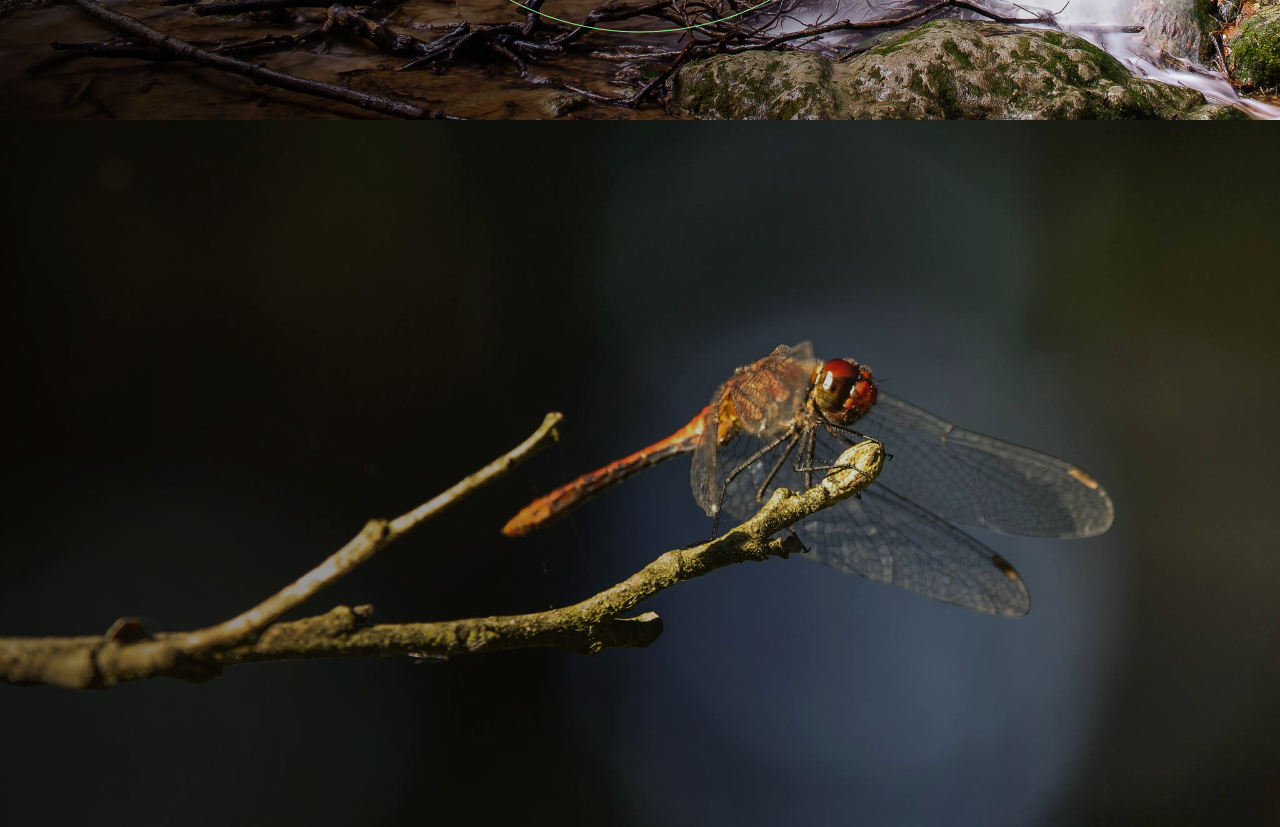
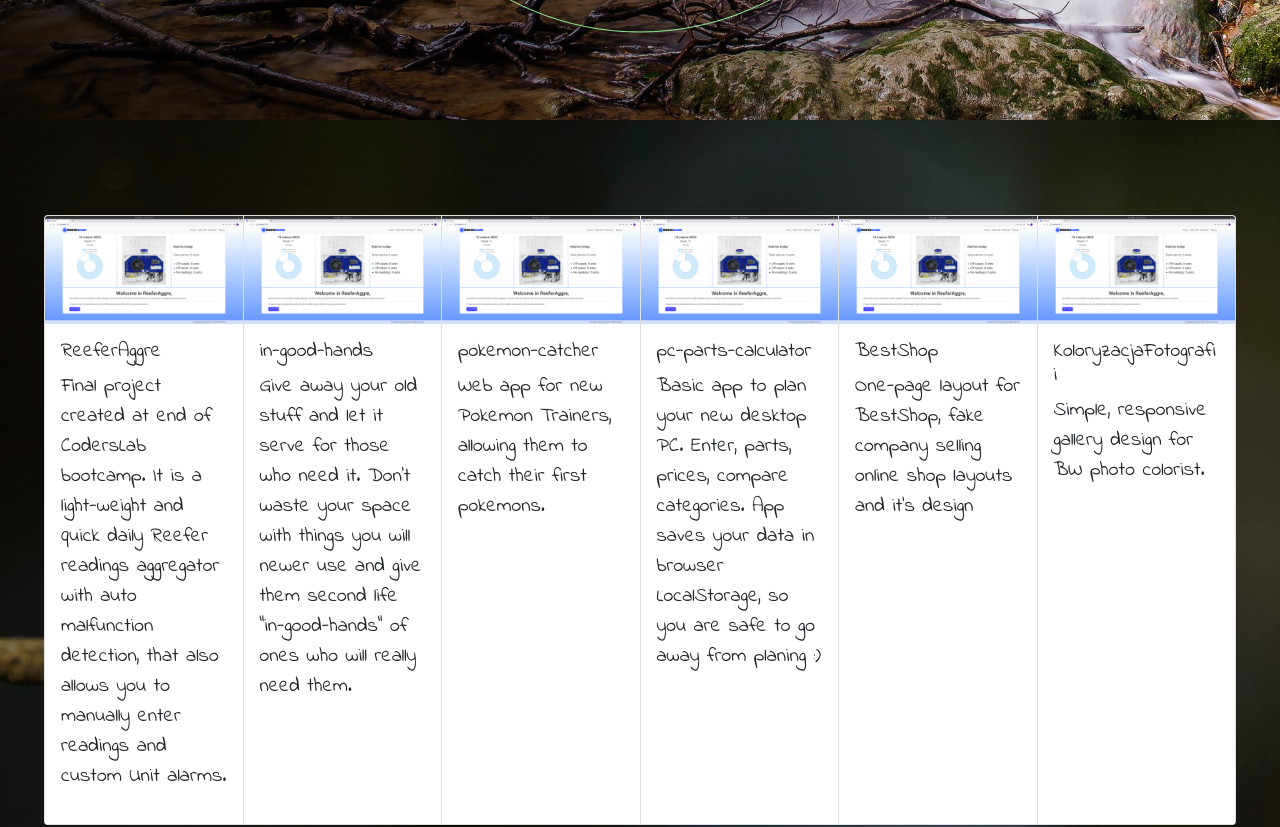
Before and after one commit to jacpolanski/jac.polanski, a Next.js app: page / in a window 1280 px wide. Shown: the part 1480-2307 px from the top of the page. Built offline with nearby package versions, Linux system fonts and the light colour scheme; a web font is replaced by a local one.

Commit message:
Added basic projects structure

```diff
--- a/components/NavBar.js
+++ b/components/NavBar.js
@@ -50,7 +50,7 @@ const NavBar = () => {
                   duration={500}
                   onClick={() => setExpanded(false)}
                 >
-                  Skills
+                  Soft Skills
                 </Link>
                 <Link
                   activeClass="active"
--- /dev/null
+++ b/components/Projects.js
@@ -0,0 +1,31 @@
+import React from "react";
+import Container from "react-bootstrap/Container";
+import { Card, CardGroup } from "react-bootstrap";
+import uniqid from "uniqid";
+import { projects } from "../data/projects";
+
+function Projects() {
+  return (
+    <Container className="d-flex justify-content-center align-items-center overflow-auto">
+      <CardGroup>
+        {projects.map((project) => (
+          <Card key={uniqid()}>
+            <Card.Img variant="top" src={project.src} />
+            <Card.Body>
+              <Card.Title>{project.title}</Card.Title>
+              <Card.Text className="fs-5">{project.text}</Card.Text>
+              <a
+                className="stretched-link"
+                href={project.gitLink}
+                target="_blank"
+                rel="noreferrer"
+              />
+            </Card.Body>
+          </Card>
+        ))}
+      </CardGroup>
+    </Container>
+  );
+}
+
+export default Projects;
--- /dev/null
+++ b/data/projects.js
@@ -0,0 +1,38 @@
+export const projects = [
+  {
+    src: "./projects/reeferAggre.png",
+    title: "ReeferAggre",
+    text: "Final project created at end of CodersLab bootcamp. It is a light-weight and quick daily Reefer readings aggregator with auto malfunction detection, that also allows you to manually enter readings and custom Unit alarms.",
+    gitLink: "https://github.com/jacpolanski/ReeferAggre",
+  },
+  {
+    src: "./projects/reeferAggre.png",
+    title: "in-good-hands",
+    text: 'Give away your old stuff and let it serve for those who need it. Don\'t waste your space with things you will newer use and give them second life "in-good-hands" of ones who will really need them.',
+    gitLink: "https://github.com/jacpolanski/in-good-hands",
+  },
+  {
+    src: "./projects/reeferAggre.png",
+    title: "pokemon-catcher",
+    text: "Web app for new Pokemon Trainers, allowing them to catch their first pokemons.",
+    gitLink: "https://github.com/jacpolanski/pokemon-catcher",
+  },
+  {
+    src: "./projects/reeferAggre.png",
+    title: "pc-parts-calculator",
+    text: "Basic app to plan your new desktop PC. Enter, parts, prices, compare categories. App saves your data in browser LocalStorage, so you are safe to go away from planing :)",
+    gitLink: "https://github.com/jacpolanski/pc-parts-calculator",
+  },
+  {
+    src: "./projects/reeferAggre.png",
+    title: "BestShop",
+    text: "One-page layout for BestShop, fake company selling online shop layouts and it's design",
+    gitLink: "https://github.com/jacpolanski/BestShop",
+  },
+  {
+    src: "./projects/reeferAggre.png",
+    title: "KoloryzacjaFotografii",
+    text: "Simple, responsive gallery design for BW photo colorist.",
+    gitLink: "https://github.com/jacpolanski/KoloryzacjaFotografii",
+  },
+];
--- a/package.json
+++ b/package.json
@@ -23,7 +23,8 @@
     "react-bootstrap": "^2.2.1",
     "react-chartjs-2": "^4.1.0",
     "react-dom": "17.0.2",
-    "react-scroll": "^1.8.6"
+    "react-scroll": "^1.8.6",
+    "uniqid": "^5.4.0"
   },
   "devDependencies": {
     "eslint": "8.11.0",
--- a/pages/index.js
+++ b/pages/index.js
@@ -1,7 +1,8 @@
-import React, { useRef } from "react";
+import React from "react";
 import HomePage from "../components/HomePage";
 import { Element } from "react-scroll";
 import SkillsChart from "../components/SkillsChart";
+import Projects from "../components/Projects";
 
 export default function Home() {
   return (
@@ -19,7 +20,9 @@ export default function Home() {
       </div>
 
       <div className="background-projects">
-        <Element className="wrapper-projects" name="projects"></Element>
+        <Element className="wrapper-projects" name="projects">
+          <Projects />
+        </Element>
       </div>
 
       <div className="background-about-me">
--- a/styles/styles.scss
+++ b/styles/styles.scss
@@ -53,7 +53,19 @@ a {
 
     .wrapper-projects {
       @include wrapper;
+      display: flex;
+      justify-content: center;
+      align-items: center;
       background-image: linear-gradient(to right, rgba(0, 0, 0, .5), rgba(0, 0, 0, 0));
+
+      .container {
+        height: 80vh;
+        min-width: 95vw;
+
+        .card {
+          min-height: 100%;
+        }
+      }
     }
   }
 
```
Also changed, not shown: public/projects/reeferAggre.png (added), 1 other file (tests, documents, lock files or other folders).
